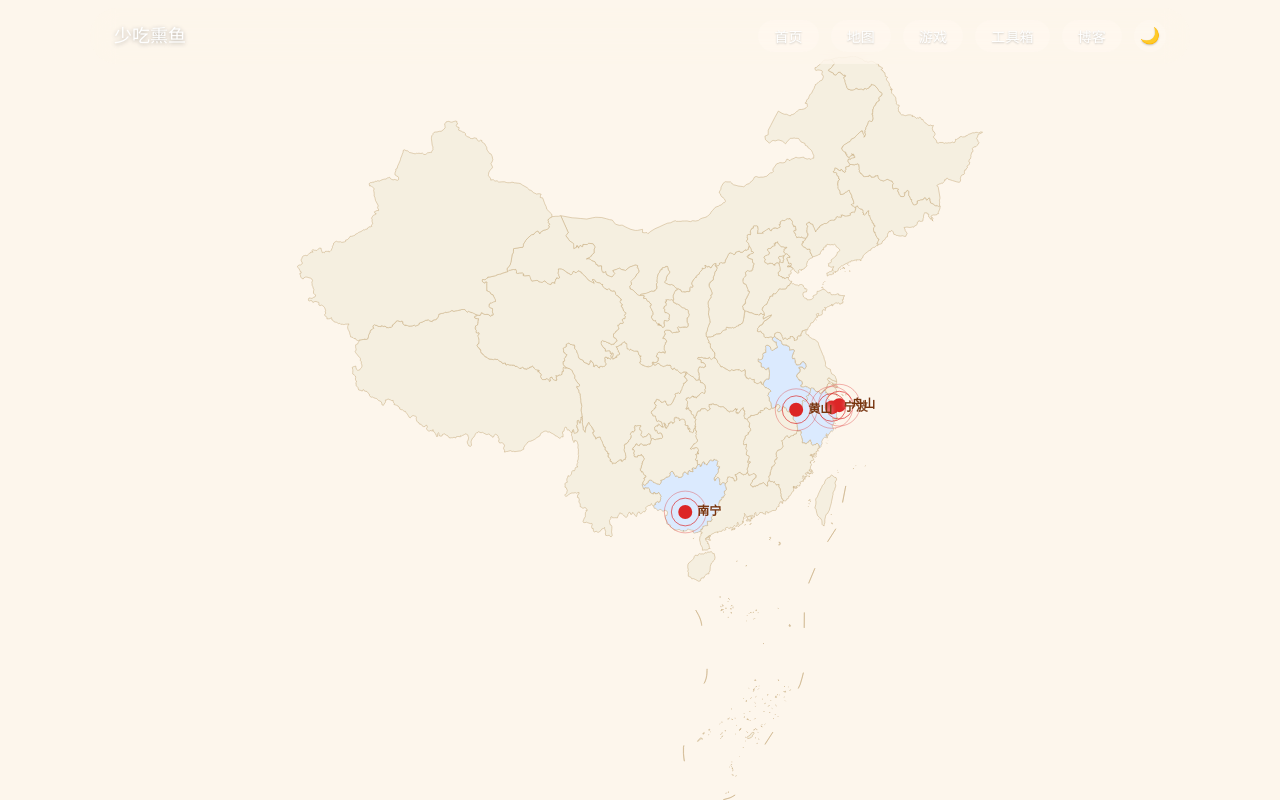
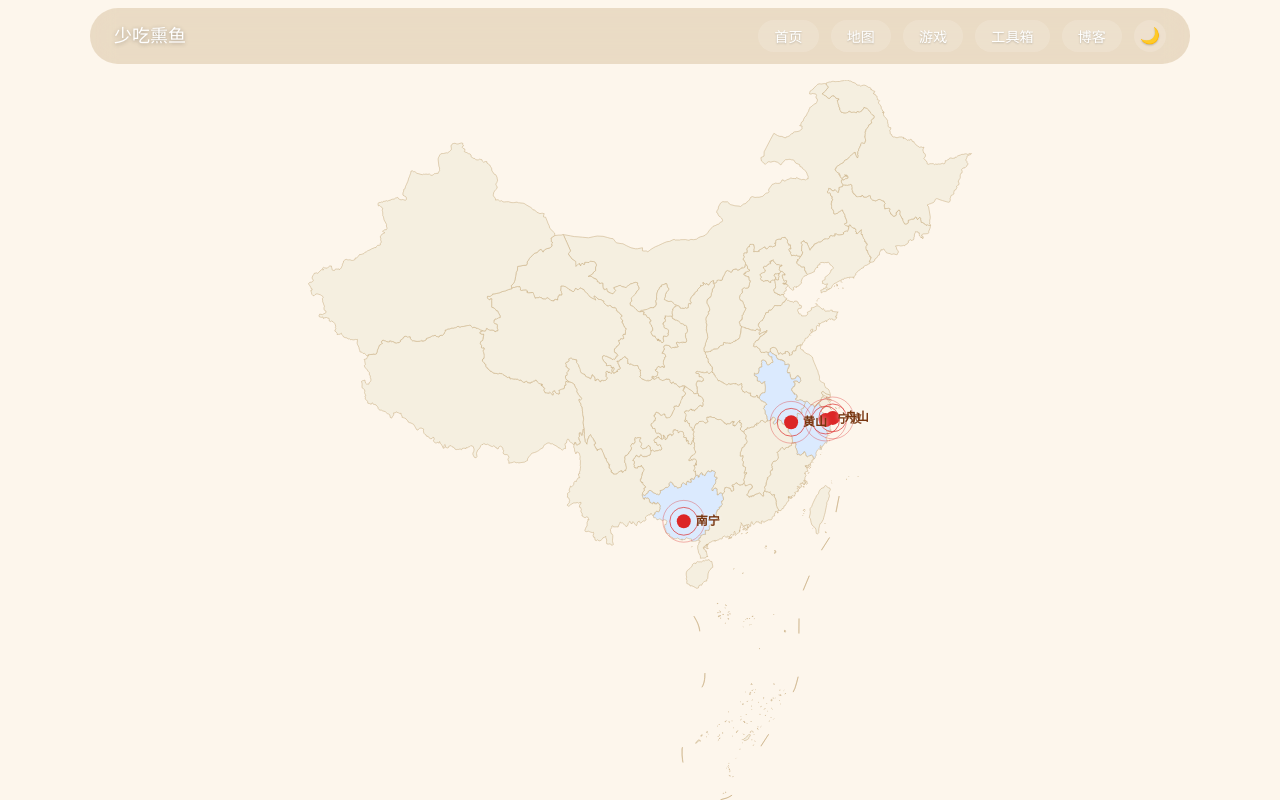
Before and after one commit to Lychee-li572/new-blog, a Vue app: page /map in a window 1280 px wide. Built offline with nearby package versions, Linux system fonts and the light colour scheme; a web font is replaced by a local one.

Commit message:
fix: 修复导航栏与地图页面重叠问题，统一页面顶部间距为 80px

```diff
--- a/src/App.vue
+++ b/src/App.vue
@@ -3,7 +3,7 @@
     <ProgressBar />
     <AppHeader />
     <HeroBanner v-if="route.name === 'home'" />
-    <main class="flex-1" :style="{ background: 'var(--bg-base)', position: 'relative', zIndex: 1, paddingTop: route.name === 'home' ? '80px' : '56px' }">
+    <main class="flex-1" :style="{ background: 'var(--bg-base)', position: 'relative', zIndex: 1, paddingTop: '80px' }">
       <router-view />
     </main>
   </div>
--- a/src/components/AppHeader.vue
+++ b/src/components/AppHeader.vue
@@ -7,7 +7,7 @@
       class="flex items-center justify-between h-full w-full"
       style="max-width: 1100px; padding: 0 24px; border-radius: 9999px;"
       :style="{
-        background: theme === 'dark' ? 'rgba(28, 25, 23, 0.65)' : 'rgba(253, 246, 236, 0.65)',
+        background: theme === 'dark' ? 'rgba(28, 25, 23, 0.65)' : 'rgba(180, 140, 80, 0.25)',
         backdropFilter: 'blur(12px)',
         WebkitBackdropFilter: 'blur(12px)',
       }"
--- a/src/features/map/components/ChinaMap.vue
+++ b/src/features/map/components/ChinaMap.vue
@@ -1,5 +1,5 @@
 <template>
-  <div class="w-full" ref="chartRef" style="height: calc(100vh - 56px)"></div>
+  <div class="w-full" ref="chartRef" style="height: calc(100vh - 80px)"></div>
 </template>
 
 <script setup lang="ts">
```
